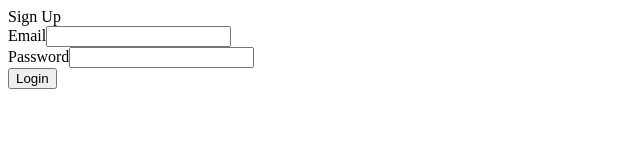
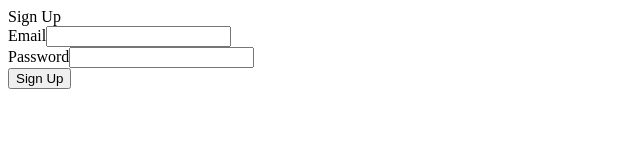
Before and after one commit to mmertune-deprecated-projects/Tech-Reddit, a React (Create React App) app: page /auth in a window 1280 px wide. Shown: the top 160 px of the page, without its empty margins (0-640 px from the left). Built offline with nearby package versions, Linux system fonts and the light colour scheme.

Commit message:
add structure to AuthPage

```diff
--- a/src/pages/authPage/AuthPage.js
+++ b/src/pages/authPage/AuthPage.js
@@ -33,7 +33,7 @@ function AuthPage() {
         </div>
       </form>
       <button className={classes.toggler} onClick={toggleHandler}>
-        {!isLogin ? "Login" : "Sign Up"}
+        {isLogin ? "Login" : "Sign Up"}
       </button>
     </div>
   );
```
Also changed, not shown: src/index.css (+17 -0 lines), src/pages/authPage/AuthPage.module.css (+28 -0 lines), 1 other file (tests, documents, lock files or other folders).
